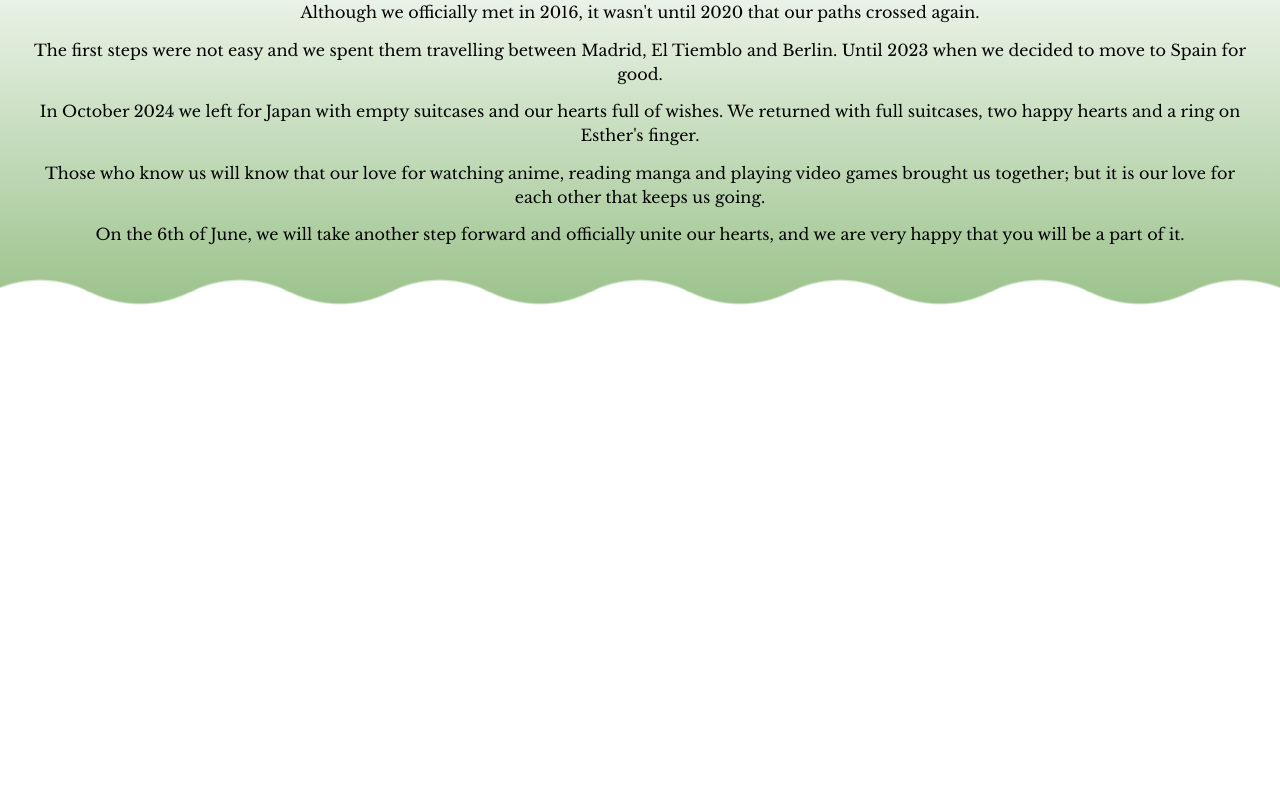
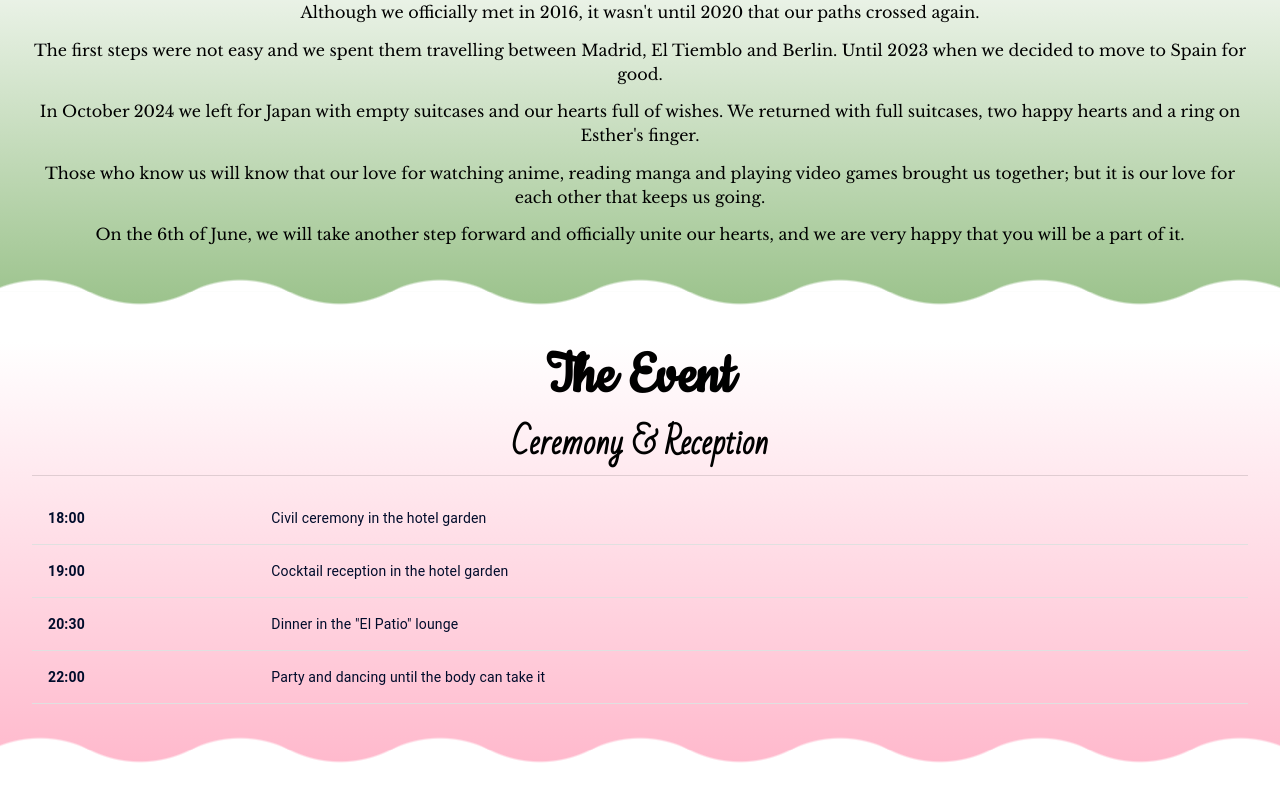
Before and after one commit to estherpato/estherandphil-wedding, a React (Vite) app: page / in a window 1280 px wide. Shown: the part 1663-2463 px from the top of the page. Before the commit the page ends 2005 px from the top, so only its background shows below. Built offline with nearby package versions, Linux system fonts and the light colour scheme.

Commit message:
schedule

```diff
--- a/src/components/Main/Main.tsx
+++ b/src/components/Main/Main.tsx
@@ -4,19 +4,23 @@ import { FC } from "react";
 import { ThemeProps } from "../../App";
 import { StyledBoxPrimary, StyledBoxSecondary } from "./StyledBox";
 import OurStory from "../OurStory/OurStory";
+import Schedule from "../Schedule/Schedule";
 
 const Main: FC<ThemeProps> = ({activeTheme}) => {
   const deadline = "June, 6, 2026";
 
   return (
     <main>
-      <StyledBoxSecondary className="box">
+      <StyledBoxSecondary>
         <Countdown deadline={deadline}/>
         <SaveTheDate activeTheme={activeTheme} />
       </StyledBoxSecondary>
       <StyledBoxPrimary>
         <OurStory />
       </StyledBoxPrimary>
+      <StyledBoxSecondary>
+        <Schedule />
+      </StyledBoxSecondary>
     </main>
   );
 }
--- a/src/components/Schedule/Schedule.jsx
+++ /dev/null
@@ -1 +0,0 @@
-export const Schedule = () => {};
--- /dev/null
+++ b/src/components/Schedule/Schedule.tsx
@@ -0,0 +1,65 @@
+import { Divider, styled, Table, TableBody, TableCell, TableRow} from "@mui/material";
+import { create } from "@mui/material/styles/createTransitions";
+import { FC } from "react";
+
+const StyledSchedule = styled('section')`
+  padding: 0 2rem;
+
+  & h2 {
+    font-family: 'Cookie';
+    text-align: center;
+    font-size: 4rem;
+  }
+
+  & h3 {
+    font-family: 'Bad Script';
+    text-align: center;
+    font-size: 2rem;
+  }
+
+  & .description {
+    font-family: 'Libre Baskerville';
+    line-height: 1.5;
+    text-align: center;
+    margin-top: 0.85rem;
+  }
+`
+
+const createData = (id: number, time: string, description: string) => {
+  return {id, time, description};
+}
+
+const Schedule: FC = () => {
+  const rows = [
+    createData(1, '18:00', 'Civil ceremony in the hotel garden'),
+    createData(1, '19:00', 'Cocktail reception in the hotel garden'),
+    createData(1, '20:30', 'Dinner in the "El Patio" lounge'),
+    createData(1, '22:00', 'Party and dancing until the body can take it'),
+  ]
+
+  return (
+    <StyledSchedule>
+      <h2>The Event</h2>
+      <h3>Ceremony & Reception</h3>
+      <Divider />
+      <Table sx={{ minWidth: 300, marginTop: '1rem' }} aria-label="event schedule">
+        <TableBody>
+          {rows.map((row) => (
+            <TableRow
+              key={row.id}
+              sx={{'&:last-child': { border: 0 } }}
+            >
+              <TableCell component="th" scope="row">
+                <strong>{row.time}</strong>
+              </TableCell>
+              <TableCell align="left">{row.description}</TableCell>
+            </TableRow>
+          ))}
+        </TableBody>
+      </Table>
+
+    </StyledSchedule>
+  );
+};
+
+export default Schedule;
```
